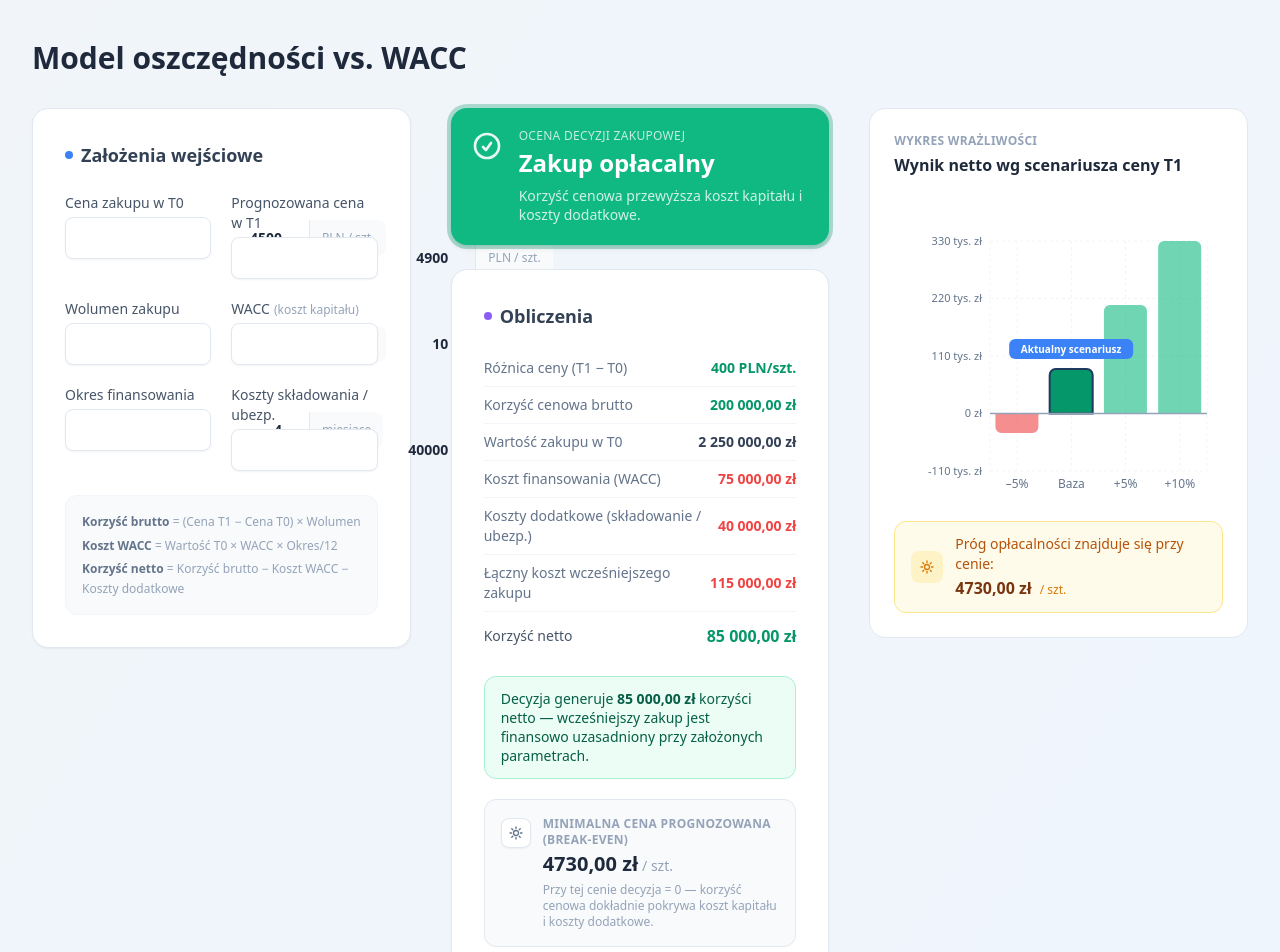
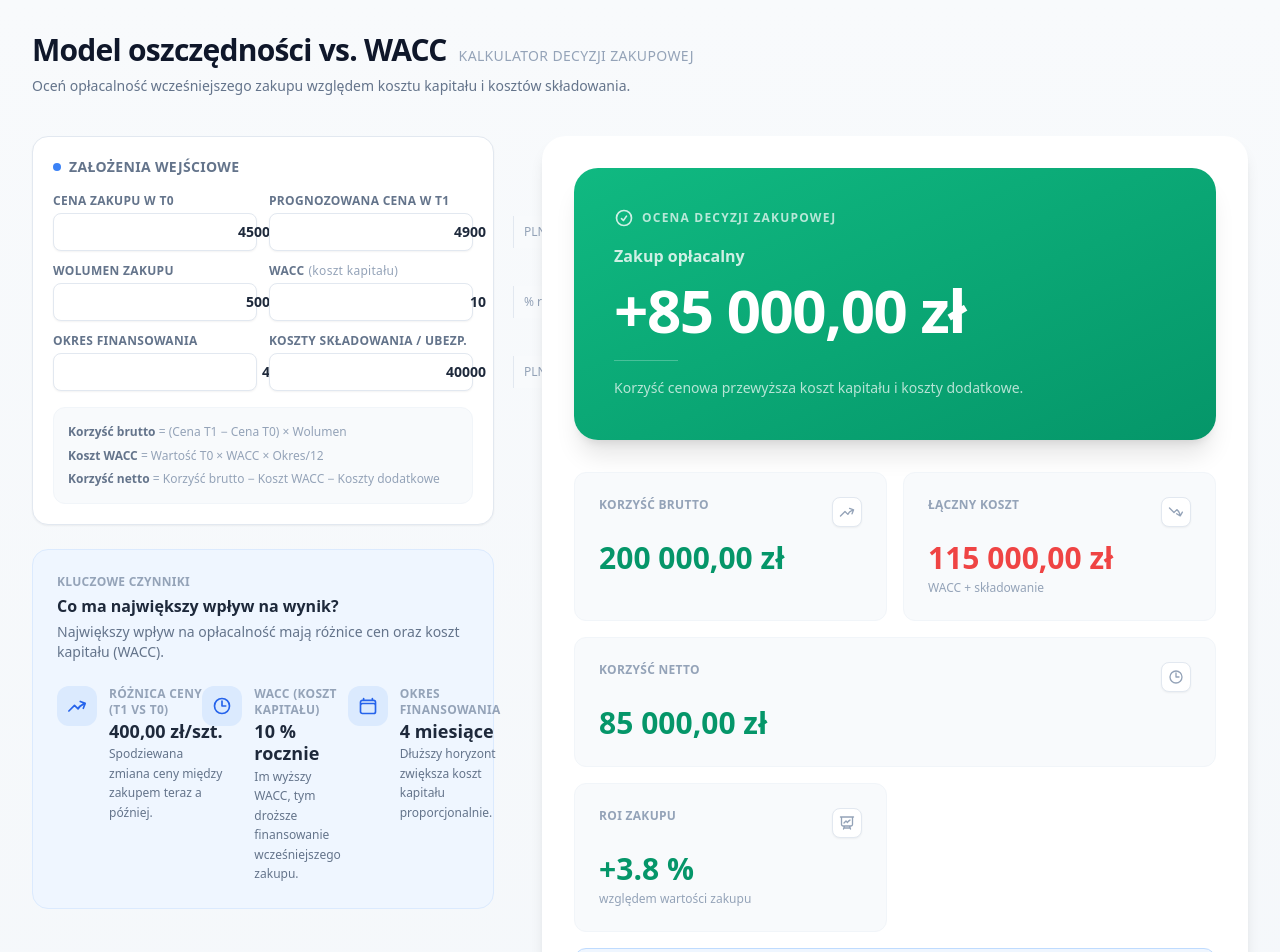
Before and after one commit to profitia/WACC, a Next.js app: page /WACC/ in a window 1280 px wide. Shown: the top 952 px of the page. Built offline with nearby package versions, Linux system fonts and the light colour scheme.

Commit message:
feat: premium SaaS UI redesign — decision hero, KPI cards, panel layout

```diff
--- a/app/components/CalculatorForm.tsx
+++ b/app/components/CalculatorForm.tsx
@@ -22,20 +22,20 @@ interface Props {
 function InputField({ label, unit, value, onChange, min = 0, step = 1, hint }: InputFieldProps) {
   return (
     <div className="flex flex-col gap-1">
-      <label className="text-sm font-medium text-slate-600">
+      <label className="text-xs font-semibold uppercase tracking-wide text-slate-500">
         {label}
-        {hint && <span className="ml-1 text-xs text-slate-400">({hint})</span>}
+        {hint && <span className="ml-1 normal-case font-normal text-slate-400">({hint})</span>}
       </label>
-      <div className="flex items-center rounded-lg border border-slate-200 bg-white shadow-sm focus-within:border-blue-400 focus-within:ring-2 focus-within:ring-blue-100 transition">
+      <div className="flex items-center rounded-lg border border-slate-200 bg-white shadow-sm focus-within:border-blue-400 focus-within:ring-2 focus-within:ring-blue-500/30 transition">
         <input
           type="number"
           min={min}
           step={step}
           value={value}
           onChange={(e) => onChange(Number(e.target.value))}
-          className="flex-1 rounded-l-lg px-3 py-2.5 text-right text-slate-800 font-semibold text-sm outline-none bg-transparent"
+          className="flex-1 rounded-l-lg px-3 py-2 text-right text-slate-800 font-semibold text-sm outline-none bg-transparent"
         />
-        <span className="px-3 py-2.5 text-xs text-slate-400 border-l border-slate-200 bg-slate-50 rounded-r-lg whitespace-nowrap">
+        <span className="px-2.5 py-2 text-xs text-slate-400 border-l border-slate-200 bg-slate-50 rounded-r-lg whitespace-nowrap">
           {unit}
         </span>
       </div>
@@ -47,13 +47,13 @@ function InputField({ label, unit, value, onChange, min = 0, step = 1, hint }: I
 
 export default function CalculatorForm({ values, onChange }: Props) {
   return (
-    <div className="rounded-2xl bg-white shadow-sm border border-slate-200 p-6 xl:p-8">
-      <h2 className="text-base xl:text-lg font-semibold text-slate-700 mb-5 xl:mb-6 flex items-center gap-2">
+    <div className="rounded-2xl bg-white shadow-sm border border-slate-200 p-5">
+      <h2 className="text-sm font-semibold text-slate-500 mb-4 flex items-center gap-2 uppercase tracking-wide">
         <span className="w-2 h-2 rounded-full bg-blue-500 inline-block" />
         Założenia wejściowe
       </h2>
 
-      <div className="grid grid-cols-1 sm:grid-cols-2 gap-4 xl:gap-5">
+      <div className="grid grid-cols-1 sm:grid-cols-2 gap-3">
         <InputField
           label="Cena zakupu w T0"
           unit="PLN / szt."
@@ -102,7 +102,7 @@ export default function CalculatorForm({ values, onChange }: Props) {
       </div>
 
       {/* Wzory – skrót */}
-      <div className="mt-6 rounded-xl bg-slate-50 border border-slate-100 p-4 text-xs text-slate-400 leading-relaxed space-y-1">
+      <div className="mt-4 rounded-xl bg-slate-50 border border-slate-100 p-3.5 text-xs text-slate-400 leading-relaxed space-y-1">
         <p>
           <span className="font-semibold text-slate-500">Korzyść brutto</span>
           {' '}= (Cena T1 − Cena T0) × Wolumen
--- a/app/components/DecisionBadge.tsx
+++ b/app/components/DecisionBadge.tsx
@@ -1,5 +1,6 @@
-// ─── Próg "bliski zera" – ±2% wartości zakupu lub stała kwota ────────────────
-// Uznajemy wynik za "na granicy", gdy jego wartość bezwzględna < THRESHOLD_PLN
+import { pln } from '@/app/lib/formatters';
+
+// ─── Próg "bliski zera" ────────────────────────────────────────────────────────
 const THRESHOLD_PLN = 5_000;
 
 type Variant = 'profitable' | 'borderline' | 'unprofitable';
@@ -13,34 +14,31 @@ function getVariant(netResult: number): Variant {
 
 const CONFIG = {
   profitable: {
-    bg: 'bg-emerald-500',
-    ring: 'ring-emerald-600/30',
+    bg: 'bg-gradient-to-br from-emerald-500 to-emerald-600',
     label: 'Zakup opłacalny',
     comment: 'Korzyść cenowa przewyższa koszt kapitału i koszty dodatkowe.',
     icon: (
-      <svg className="w-8 h-8" fill="none" viewBox="0 0 24 24" stroke="currentColor" strokeWidth={2}>
+      <svg className="w-5 h-5" fill="none" viewBox="0 0 24 24" stroke="currentColor" strokeWidth={2}>
         <path strokeLinecap="round" strokeLinejoin="round" d="M9 12.75L11.25 15 15 9.75M21 12a9 9 0 11-18 0 9 9 0 0118 0z" />
       </svg>
     ),
   },
   borderline: {
-    bg: 'bg-amber-400',
-    ring: 'ring-amber-500/30',
+    bg: 'bg-gradient-to-br from-amber-400 to-amber-500',
     label: 'Na granicy opłacalności',
     comment: 'Wynik jest bliski zeru — drobna zmiana ceny lub kosztów może go odwrócić.',
     icon: (
-      <svg className="w-8 h-8" fill="none" viewBox="0 0 24 24" stroke="currentColor" strokeWidth={2}>
+      <svg className="w-5 h-5" fill="none" viewBox="0 0 24 24" stroke="currentColor" strokeWidth={2}>
         <path strokeLinecap="round" strokeLinejoin="round" d="M12 9v3.75m-9.303 3.376c-.866 1.5.217 3.374 1.948 3.374h14.71c1.73 0 2.813-1.874 1.948-3.374L13.949 3.378c-.866-1.5-3.032-1.5-3.898 0L2.697 16.126zM12 15.75h.007v.008H12v-.008z" />
       </svg>
     ),
   },
   unprofitable: {
-    bg: 'bg-red-500',
-    ring: 'ring-red-600/30',
+    bg: 'bg-gradient-to-br from-red-500 to-red-600',
     label: 'Zakup nieopłacalny',
     comment: 'Koszt kapitału i koszty dodatkowe przewyższają korzyść cenową.',
     icon: (
-      <svg className="w-8 h-8" fill="none" viewBox="0 0 24 24" stroke="currentColor" strokeWidth={2}>
+      <svg className="w-5 h-5" fill="none" viewBox="0 0 24 24" stroke="currentColor" strokeWidth={2}>
         <path strokeLinecap="round" strokeLinejoin="round" d="M9.75 9.75l4.5 4.5m0-4.5l-4.5 4.5M21 12a9 9 0 11-18 0 9 9 0 0118 0z" />
       </svg>
     ),
@@ -53,27 +51,36 @@ interface Props {
   netResult: number;
 }
 
-// ─── DecisionBadge ────────────────────────────────────────────────────────────
+// ─── Decision Hero ────────────────────────────────────────────────────────────
 
 export default function DecisionBadge({ netResult }: Props) {
   const variant = getVariant(netResult);
-  const { bg, ring, label, comment, icon } = CONFIG[variant];
+  const { bg, label, comment, icon } = CONFIG[variant];
+  const prefix = netResult > 0 ? '+' : '';
 
   return (
-    <div className={`rounded-2xl p-5 text-white shadow-md ring-4 ${bg} ${ring}`}>
-      <div className="flex items-start gap-4">
-        {/* Ikona */}
-        <div className="shrink-0 opacity-90 mt-0.5">{icon}</div>
+    <div className={`rounded-3xl p-10 text-white shadow-xl ${bg}`}>
+      {/* Tiny label row */}
+      <div className="flex items-center gap-2 mb-4">
+        <div className="shrink-0 opacity-80">{icon}</div>
+        <p className="text-xs font-semibold uppercase tracking-widest opacity-70">
+          Ocena decyzji zakupowej
+        </p>
+      </div>
 
-        {/* Treść */}
-        <div className="flex-1 min-w-0">
-          <p className="text-xs font-medium uppercase tracking-wide opacity-75 mb-1">
-            Ocena decyzji zakupowej
-          </p>
-          <p className="text-2xl font-bold leading-tight">{label}</p>
-          <p className="text-sm opacity-80 mt-2 leading-snug">{comment}</p>
-        </div>
-      </div>
+      {/* Status name */}
+      <p className="text-base font-semibold opacity-80 mb-3">{label}</p>
+
+      {/* DOMINANT: net result number */}
+      <p className="text-5xl xl:text-6xl font-black tracking-tight leading-none tabular-nums mb-5">
+        {prefix}{pln(netResult)}
+      </p>
+
+      {/* Separator */}
+      <div className="w-16 h-px bg-white/25 mb-4" />
+
+      {/* Explanation */}
+      <p className="text-sm opacity-70 leading-relaxed">{comment}</p>
     </div>
   );
 }
--- a/app/components/ResultsPanel.tsx
+++ b/app/components/ResultsPanel.tsx
@@ -1,151 +1,141 @@
 import type { Output } from '@/app/lib/calculations';
-import { pln, pct, num } from '@/app/lib/formatters';
+import { pln } from '@/app/lib/formatters';
 
 // ─── Typy ─────────────────────────────────────────────────────────────────────
-
-type Highlight = 'positive' | 'negative' | 'neutral';
-
-interface ResultRowProps {
-  label: string;
-  value: string;
-  highlight?: Highlight;
-  large?: boolean;
-}
 
 interface Props {
   result: Output;
   storageCost: number;
 }
 
-// ─── Wewnętrzny wiersz wyniku ─────────────────────────────────────────────────
+// ─── KPI Card ─────────────────────────────────────────────────────────────────
 
-function ResultRow({ label, value, highlight, large }: ResultRowProps) {
+interface KPICardProps {
+  label: string;
+  value: string;
+  subLabel?: string;
+  highlight?: 'positive' | 'negative' | 'neutral';
+  icon: React.ReactNode;
+  wide?: boolean;
+}
+
+function KPICard({ label, value, subLabel, highlight, icon, wide }: KPICardProps) {
   const valueColor =
     highlight === 'positive'
       ? 'text-emerald-600'
       : highlight === 'negative'
         ? 'text-red-500'
-        : 'text-slate-700';
+        : 'text-slate-800';
 
   return (
-    <div
-      className={`flex items-center justify-between border-b border-slate-100 last:border-0 ${
-        large ? 'py-3' : 'py-2'
-      }`}
-    >
-      <span className={`text-sm ${large ? 'font-medium text-slate-600' : 'text-slate-500'}`}>
-        {label}
-      </span>
-      <span className={`font-semibold tabular-nums ${valueColor} ${large ? 'text-base' : 'text-sm'}`}>
-        {value}
-      </span>
+    <div className={`rounded-xl bg-slate-50 border border-slate-100 p-6 flex flex-col gap-3 ${wide ? 'col-span-2' : ''}`}>
+      <div className="flex items-start justify-between gap-2">
+        <p className="text-xs font-semibold uppercase tracking-wide text-slate-400 leading-snug">
+          {label}
+        </p>
+        <div className="shrink-0 rounded-lg bg-white border border-slate-200 p-1.5 text-slate-400 shadow-sm">
+          {icon}
+        </div>
+      </div>
+      <div>
+        <p className={`text-3xl font-bold tabular-nums leading-tight ${valueColor}`}>
+          {value}
+        </p>
+        {subLabel && (
+          <p className="text-xs text-slate-400 mt-1">{subLabel}</p>
+        )}
+      </div>
     </div>
+  );
+}
+
+// ─── Ikony ────────────────────────────────────────────────────────────────────
+
+function IconBenefit() {
+  return (
+    <svg className="w-4 h-4" fill="none" viewBox="0 0 24 24" stroke="currentColor" strokeWidth={2}>
+      <path strokeLinecap="round" strokeLinejoin="round" d="M2.25 18L9 11.25l4.306 4.307a11.95 11.95 0 015.814-5.519l2.74-1.22m0 0l-5.94-2.281m5.94 2.28l-2.28 5.941" />
+    </svg>
+  );
+}
+
+function IconCost() {
+  return (
+    <svg className="w-4 h-4" fill="none" viewBox="0 0 24 24" stroke="currentColor" strokeWidth={2}>
+      <path strokeLinecap="round" strokeLinejoin="round" d="M2.25 6L9 12.75l4.286-4.286a11.948 11.948 0 014.306 6.43l.776 2.898m0 0l3.182-5.511m-3.182 5.51l-5.511-3.181" />
+    </svg>
+  );
+}
+
+function IconNet() {
+  return (
+    <svg className="w-4 h-4" fill="none" viewBox="0 0 24 24" stroke="currentColor" strokeWidth={2}>
+      <path strokeLinecap="round" strokeLinejoin="round" d="M12 6v6h4.5m4.5 0a9 9 0 11-18 0 9 9 0 0118 0z" />
+    </svg>
+  );
+}
+
+function IconROI() {
+  return (
+    <svg className="w-4 h-4" fill="none" viewBox="0 0 24 24" stroke="currentColor" strokeWidth={2}>
+      <path strokeLinecap="round" strokeLinejoin="round" d="M3.75 3v11.25A2.25 2.25 0 006 16.5h2.25M3.75 3h-1.5m1.5 0h16.5m0 0h1.5m-1.5 0v11.25A2.25 2.25 0 0118 16.5h-2.25m-7.5 0h7.5m-7.5 0l-1 3m8.5-3l1 3m0 0l.5 1.5m-.5-1.5h-9.5m0 0l-.5 1.5m.75-9l3-3 2.148 2.148A12.061 12.061 0 0116.5 7.605" />
+    </svg>
   );
 }
 
 // ─── ResultsPanel ─────────────────────────────────────────────────────────────
 
-export default function ResultsPanel({ result, storageCost }: Props) {
-  const { priceDiff, benefit, purchaseValue, financingCost, totalCost, netResult, breakEvenPrice } = result;
-  const returnRate = purchaseValue > 0 ? netResult / purchaseValue : 0;
+export default function ResultsPanel({ result }: Props) {
+  const { benefit, totalCost, netResult, purchaseValue, breakEvenPrice } = result;
+  const roi = purchaseValue > 0 ? (netResult / purchaseValue) * 100 : 0;
+  const roiPrefix = roi > 0 ? '+' : '';
 
   return (
-    <div className="rounded-2xl bg-white shadow-sm border border-slate-200 p-6 xl:p-8">
-      <h2 className="text-base xl:text-lg font-semibold text-slate-700 mb-4 xl:mb-5 flex items-center gap-2">
-        <span className="w-2 h-2 rounded-full bg-violet-500 inline-block" />
-        Obliczenia
-      </h2>
+    <div className="space-y-4">
 
-      <div className="space-y-0">
-        <ResultRow
-          label="Różnica ceny (T1 − T0)"
-          value={`${num(priceDiff)} PLN/szt.`}
-          highlight={priceDiff > 0 ? 'positive' : 'negative'}
+      {/* ── KPI grid 2×2 ── */}
+      <div className="grid grid-cols-2 gap-4">
+        <KPICard
+          label="Korzyść brutto"
+          value={pln(benefit)}
+          highlight={benefit >= 0 ? 'positive' : 'negative'}
+          icon={<IconBenefit />}
         />
-        <ResultRow
-          label="Korzyść cenowa brutto"
-          value={pln(benefit)}
-          highlight={benefit > 0 ? 'positive' : 'negative'}
+        <KPICard
+          label="Łączny koszt"
+          value={pln(totalCost)}
+          subLabel="WACC + składowanie"
+          highlight="negative"
+          icon={<IconCost />}
         />
-        <ResultRow
-          label="Wartość zakupu w T0"
-          value={pln(purchaseValue)}
-        />
-        <ResultRow
-          label="Koszt finansowania (WACC)"
-          value={pln(financingCost)}
-          highlight="negative"
-        />
-        <ResultRow
-          label="Koszty dodatkowe (składowanie / ubezp.)"
-          value={pln(storageCost)}
-          highlight="negative"
-        />
-        <ResultRow
-          label="Łączny koszt wcześniejszego zakupu"
-          value={pln(totalCost)}
-          highlight="negative"
-        />
-        <ResultRow
+        <KPICard
           label="Korzyść netto"
           value={pln(netResult)}
-          highlight={netResult > 0 ? 'positive' : 'negative'}
-          large
+          highlight={netResult >= 0 ? 'positive' : 'negative'}
+          icon={<IconNet />}
+          wide
+        />
+        <KPICard
+          label="ROI zakupu"
+          value={`${roiPrefix}${roi.toFixed(1)} %`}
+          subLabel="względem wartości zakupu"
+          highlight={roi >= 0 ? 'positive' : 'negative'}
+          icon={<IconROI />}
         />
       </div>
 
-      {/* Dynamiczny komentarz */}
-      {netResult !== 0 && (
-        <div
-          className={`mt-4 rounded-xl px-4 py-3 text-sm leading-snug border ${
-            netResult > 0
-              ? 'bg-emerald-50 border-emerald-200 text-emerald-800'
-              : 'bg-red-50 border-red-200 text-red-800'
-          }`}
-        >
-          {netResult > 0 ? (
-            <>
-              Decyzja generuje{' '}
-              <span className="font-bold tabular-nums">{pln(netResult)}</span>{' '}
-              korzyści netto — wcześniejszy zakup jest finansowo uzasadniony przy założonych parametrach.
-            </>
-          ) : (
-            <>
-              Koszt wcześniejszego zakupu przewyższa potencjalną oszczędność o{' '}
-              <span className="font-bold tabular-nums">{pln(Math.abs(netResult))}</span>{' '}
-              — zakup w T1 byłby korzystniejszy finansowo.
-            </>
-          )}
+      {/* ── Break-even card ── */}
+      <div className="rounded-xl border border-blue-200 bg-blue-50 px-5 py-4 flex flex-wrap items-center justify-between gap-4">
+        <div>
+          <p className="text-xs font-semibold uppercase tracking-wide text-blue-400 mb-0.5">
+            Próg opłacalności (break-even)
+          </p>
+          <p className="text-sm text-slate-600 leading-snug">
+            Minimalna cena T1, przy której zakup staje się opłacalny
+          </p>
         </div>
-      )}
-
-      {/* Break-even */}
-      <div className="mt-5 rounded-xl border border-slate-200 bg-slate-50 p-4">
-        <div className="flex items-start gap-3">
-          <div className="shrink-0 mt-0.5 rounded-lg bg-white border border-slate-200 p-1.5 shadow-sm">
-            <svg className="w-4 h-4 text-slate-500" fill="none" viewBox="0 0 24 24" stroke="currentColor" strokeWidth={2}>
-              <path strokeLinecap="round" strokeLinejoin="round" d="M12 3v2.25m6.364.386-1.591 1.591M21 12h-2.25m-.386 6.364-1.591-1.591M12 18.75V21m-4.773-4.227-1.591 1.591M5.25 12H3m4.227-4.773L5.636 5.636M15.75 12a3.75 3.75 0 1 1-7.5 0 3.75 3.75 0 0 1 7.5 0z" />
-            </svg>
-          </div>
-          <div className="flex-1 min-w-0">
-            <p className="text-xs font-semibold uppercase tracking-wide text-slate-400 mb-0.5">
-              Minimalna cena prognozowana (break-even)
-            </p>
-            <p className="text-xl font-bold text-slate-800 tabular-nums">
-              {pln(breakEvenPrice)}<span className="text-sm font-medium text-slate-400 ml-1">/ szt.</span>
-            </p>
-            <p className="text-xs text-slate-400 mt-1">
-              Przy tej cenie decyzja = 0 — korzyść cenowa dokładnie pokrywa koszt kapitału i koszty dodatkowe.
-            </p>
-          </div>
-        </div>
-      </div>
-
-      {/* Zwrot */}
-      <div className="mt-3 rounded-xl bg-slate-50 border border-slate-100 p-3 flex items-center justify-between">
-        <p className="text-xs text-slate-400">Zwrot netto / wartość zakupu T0</p>
-        <p className={`text-sm font-semibold tabular-nums ${returnRate > 0 ? 'text-emerald-600' : 'text-red-500'}`}>
-          {pct(returnRate)}
+        <p className="text-xl font-bold tabular-nums text-blue-700 shrink-0">
+          {pln(breakEvenPrice)}<span className="text-sm font-medium text-blue-400 ml-1">/ szt.</span>
         </p>
       </div>
     </div>
--- a/app/components/SensitivityChart.tsx
+++ b/app/components/SensitivityChart.tsx
@@ -114,17 +114,17 @@ export default function SensitivityChart({ input, financingCost, breakEvenPrice
   const data = buildData(input, financingCost);
 
   return (
-    <div className="rounded-2xl border border-slate-200 bg-white p-6">
+    <div className="rounded-2xl bg-slate-50 border border-slate-100 p-6">
       {/* Nagłówek */}
-      <p className="text-xs font-semibold uppercase tracking-wide text-slate-400 mb-1">
-        Wykres wrażliwości
+      <p className="text-xs font-semibold uppercase tracking-widest text-slate-400 mb-1">
+        Wykres
       </p>
       <p className="text-base font-bold text-slate-800 mb-6">
         Wynik netto wg scenariusza ceny T1
       </p>
 
       {/* Wykres */}
-      <ResponsiveContainer width="100%" height={300}>
+      <ResponsiveContainer width="100%" height={340}>
         <BarChart data={data} margin={{ top: 40, right: 16, bottom: 0, left: 16 }}>
           <CartesianGrid strokeDasharray="3 3" stroke="#f1f5f9" />
           <XAxis
--- a/app/page.tsx
+++ b/app/page.tsx
@@ -29,28 +29,27 @@ export default function Home() {
   }
 
   return (
-    <main className="min-h-screen bg-gradient-to-br from-slate-100 to-blue-50 py-10 px-4 xl:px-8">
+    <main className="min-h-screen bg-gradient-to-b from-slate-50 to-slate-100 py-8 px-4 lg:px-8">
 
-      {/* ── Header ─────────────────────────────────────────────────────────── */}
-      <div className="max-w-[1400px] mx-auto mb-8">
-        <h1 className="text-2xl xl:text-3xl font-bold text-slate-800 leading-tight">
+      {/* ── Header ── */}
+      <header className="max-w-[1400px] mx-auto mb-10">
+        <div className="flex flex-wrap items-baseline gap-3">
+          <h1 className="text-3xl font-bold text-slate-900 tracking-tight">
             Model oszczędności vs. WACC
           </h1>
+          <span className="text-sm font-medium text-slate-400 uppercase tracking-wide">Kalkulator decyzji zakupowej</span>
         </div>
+        <p className="mt-2 text-sm text-slate-500">
+          Oceń opłacalność wcześniejszego zakupu względem kosztu kapitału i kosztów składowania.
+        </p>
+      </header>
 
-      {/* ── Main grid: 1 col → 2 col (lg) → 3 col (xl) ──────────────────── */}
-      <div className="max-w-[1400px] mx-auto grid grid-cols-1 lg:grid-cols-2 xl:grid-cols-3 gap-8 xl:gap-10 items-start">
+      {/* ── Main 2-column layout ── */}
+      <div className="max-w-[1400px] mx-auto grid grid-cols-1 lg:grid-cols-[38%_1fr] gap-10 xl:gap-12 items-start">
 
-        {/* Col 1 — Form */}
-        <div className="lg:col-span-1">
+        {/* ── Left column: Form + Key Factors ── */}
+        <div className="flex flex-col gap-6">
           <CalculatorForm values={input} onChange={handleChange} />
-        </div>
-
-        {/* Col 2 — Results + cards */}
-        <div className="flex flex-col gap-6 lg:col-span-1">
-          <DecisionBadge netResult={result.netResult} />
-          <ResultsPanel result={result} storageCost={input.storageCost} />
-          <InterpretationCard netResult={result.netResult} />
           <InfluenceCard
             priceDiff={result.priceDiff}
             wacc={input.wacc}
@@ -58,8 +57,17 @@ export default function Home() {
           />
         </div>
 
-        {/* Col 3 — Chart (desktop only: moves from below to right column) */}
-        <div className="lg:col-span-2 xl:col-span-1">
+        {/* ── Right column: dashboard panel ── */}
+        <div className="bg-white rounded-3xl shadow-lg p-8 flex flex-col gap-8">
+          <DecisionBadge netResult={result.netResult} />
+          <ResultsPanel result={result} storageCost={input.storageCost} />
+          <InterpretationCard netResult={result.netResult} />
+
+          {/* Chart section */}
+          <div>
+            <p className="text-xs font-semibold uppercase tracking-widest text-slate-400 mb-4">
+              Analiza wrażliwości
+            </p>
             <SensitivityChart
               input={input}
               financingCost={result.financingCost}
@@ -67,8 +75,9 @@ export default function Home() {
             />
           </div>
         </div>
+      </div>
 
-      {/* ── Sensitivity table — full width below ──────────────────────────── */}
+      {/* ── Sensitivity table — full width below ── */}
       <div className="max-w-[1400px] mx-auto mt-8 xl:mt-10">
         <SensitivityTable input={input} financingCost={result.financingCost} />
       </div>
```
Lines whose indentation alone changed are shown as unchanged.
